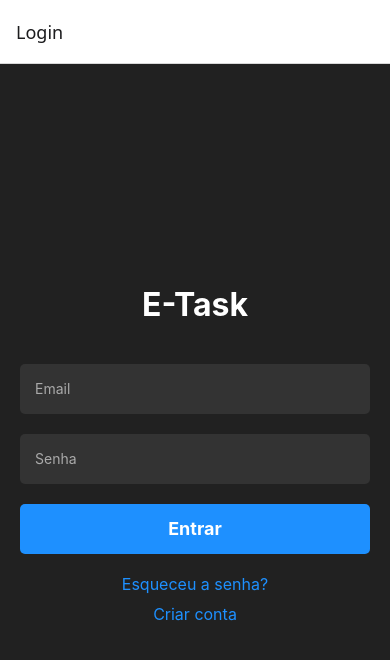
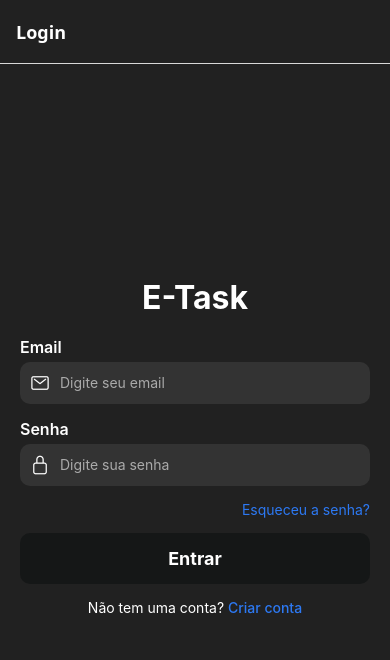
Before and after one commit to roypsetec/etask, a React Native app in the folder etask/: screen /Login in a window 390 px wide. Shown: the top 660 px of the page. Built offline with nearby package versions, Linux system fonts and the light colour scheme; no server answers.

Commit message:
atualização estilização app

```diff
--- a/etask/App.js
+++ b/etask/App.js
@@ -1,12 +1,15 @@
-import React, { useEffect, useState } from "react";
-import { NavigationContainer } from "@react-navigation/native";
-import { createStackNavigator } from "@react-navigation/stack";
-import SignupScreen from "./src/screens/SignupScreen";
-import LoginScreen from "./src/screens/LoginScreen";
-import TasksScreen from "./src/screens/TasksScreen";
-import ForgotPasswordScreen from "./src/screens/ForgotPasswordScreen";
+// C:\royps\etask\etask\App.js
+
+import React, { useEffect, useState } from 'react';
+import { NavigationContainer } from '@react-navigation/native';
+import { createStackNavigator } from '@react-navigation/stack';
+import SignupScreen from './src/screens/SignupScreen';
+import LoginScreen from './src/screens/LoginScreen';
+import TasksScreen from './src/screens/TasksScreen';
+import ForgotPasswordScreen from './src/screens/ForgotPasswordScreen';
 import { auth } from './src/firebase/firebaseConfig';
 import { onAuthStateChanged } from 'firebase/auth';
+import { StatusBar } from 'expo-status-bar'; // Importando o StatusBar
 
 const Stack = createStackNavigator();
 
@@ -21,18 +24,29 @@ export default function App() {
         setUser(null);
       }
     });
-
     return () => unsubscribe();
   }, []);
 
   return (
-    <NavigationContainer>
-      <Stack.Navigator initialRouteName={user ? "Tasks" : "Login"}>
-        <Stack.Screen name="Login" component={LoginScreen} />
-        <Stack.Screen name="Signup" component={SignupScreen} />
-        <Stack.Screen name="Tasks" component={TasksScreen} />
-        <Stack.Screen name="ForgotPassword" component={ForgotPasswordScreen} />
-      </Stack.Navigator>
-    </NavigationContainer>
+    <>
+      {/* Definindo a cor da StatusBar */}
+      <StatusBar style="light" backgroundColor="#212121" />
+
+      <NavigationContainer>
+        <Stack.Navigator
+          initialRouteName={user ? 'Tasks' : 'Login'}
+          screenOptions={{
+            headerStyle: { backgroundColor: '#212121', elevation: 0, shadowOpacity: 0 },
+            headerTintColor: '#fff',
+            headerTitleStyle: { fontWeight: 'bold' },
+          }}
+        >
+          <Stack.Screen name="Login" component={LoginScreen} options={{ title: 'Login' }} />
+          <Stack.Screen name="Signup" component={SignupScreen} options={{ title: 'Cadastro' }} />
+          <Stack.Screen name="Tasks" component={TasksScreen} options={{ title: 'Tarefas' }} />
+          <Stack.Screen name="ForgotPassword" component={ForgotPasswordScreen} options={{ title: 'Recuperar Senha' }} />
+        </Stack.Navigator>
+      </NavigationContainer>
+    </>
   );
 }
--- a/etask/package.json
+++ b/etask/package.json
@@ -12,6 +12,7 @@
     "@react-navigation/native": "^7.0.15",
     "@react-navigation/stack": "^7.1.2",
     "expo": "~52.0.38",
+    "expo-linear-gradient": "~14.0.2",
     "expo-status-bar": "~2.0.1",
     "firebase": "^11.4.0",
     "react": "18.3.1",
@@ -20,7 +21,7 @@
     "react-native-reanimated": "~3.16.1",
     "react-native-safe-area-context": "^4.12.0",
     "react-native-screens": "~4.4.0",
-    "expo-linear-gradient": "~14.0.2"
+    "styled-components": "^6.1.16"
   },
   "devDependencies": {
     "@babel/core": "^7.20.0"
--- a/etask/src/screens/ForgotPasswordScreen.js
+++ b/etask/src/screens/ForgotPasswordScreen.js
@@ -1,68 +1,123 @@
-import React, { useState } from "react";
-import { View, TextInput, Button, Alert, StyleSheet } from "react-native";
-import { sendPasswordResetEmail } from "firebase/auth"; // Importando a função do Firebase
-import { auth } from "../firebase/firebaseConfig"; // Certifique-se de que a configuração do Firebase está correta
-import { useNavigation } from "@react-navigation/native"; // Importando para navegação
+// C:\royps\etask\etask\src\screens\ForgotPasswordScreen.js
 
-export default function ForgotPasswordScreen() {
-  const [email, setEmail] = useState("");
+import React, { useState } from 'react';
+import { Alert } from 'react-native';
+import styled from 'styled-components/native';
+import { sendPasswordResetEmail } from 'firebase/auth';
+import { auth } from '../firebase/firebaseConfig';
+import { useNavigation } from '@react-navigation/native';
+import { Ionicons } from '@expo/vector-icons';
+
+const ForgotPasswordScreen = () => {
+  const [email, setEmail] = useState('');
   const navigation = useNavigation();
 
   const handlePasswordReset = () => {
-    if (email === "") {
-      Alert.alert("Erro", "Por favor, insira seu e-mail.");
+    if (!email) {
+      Alert.alert('Erro', 'Por favor, insira seu e-mail.');
       return;
     }
-
     sendPasswordResetEmail(auth, email)
       .then(() => {
-        // Exibindo o alerta para o usuário
         Alert.alert(
-          "E-mail enviado!",
-          "Verifique sua caixa de entrada para redefinir sua senha.",
-          [
-            {
-              text: "OK",
-              onPress: () => {
-                // Redirecionando o usuário para a tela de Login
-                navigation.navigate("Login");
-              },
-            },
-          ]
+          'E-mail enviado!',
+          'Verifique sua caixa de entrada para redefinir sua senha.',
+          [{ text: 'OK', onPress: () => navigation.navigate('Login') }]
         );
       })
       .catch((error) => {
-        const errorMessage = error.message;
-        Alert.alert("Erro", errorMessage);
+        Alert.alert('Erro', error.message);
       });
   };
 
   return (
-    <View style={styles.container}>
-      <TextInput
-        style={styles.input}
-        placeholder="Digite seu e-mail"
-        value={email}
-        onChangeText={(text) => setEmail(text)}
-      />
-      <Button title="Enviar e-mail de recuperação" onPress={handlePasswordReset} />
-    </View>
+    <Container>
+      <Title>Recuperar Senha</Title>
+      <ImpactPhrase>Não deixe nada te parar. Recupere seu acesso e siga em frente!</ImpactPhrase>
+      <InputWrapper>
+        <Label>Email</Label>
+        <InputRow>
+          <Ionicons name="mail-outline" size={20} color="#fff" />
+          <StyledTextInput
+            placeholder="Digite seu e-mail"
+            placeholderTextColor="#aaa"
+            value={email}
+            onChangeText={setEmail}
+            keyboardType="email-address"
+            autoCapitalize="none"
+          />
+        </InputRow>
+      </InputWrapper>
+      <Button onPress={handlePasswordReset}>
+        <ButtonText>Enviar E-mail de Recuperação</ButtonText>
+      </Button>
+    </Container>
   );
-}
+};
 
-const styles = StyleSheet.create({
-  container: {
-    flex: 1,
-    justifyContent: "center",
-    alignItems: "center",
-    padding: 20,
-  },
-  input: {
-    width: "100%",
-    padding: 10,
-    marginBottom: 20,
-    borderWidth: 1,
-    borderColor: "#ccc",
-    borderRadius: 5,
-  },
-});
+export default ForgotPasswordScreen;
+
+// Estilização com styled-components/native
+
+const Container = styled.View`
+  flex: 1;
+  background-color: #212121;
+  justify-content: center;
+  align-items: center;
+  padding: 20px;
+`;
+
+const Title = styled.Text`
+  font-size: 28px;
+  font-weight: bold;
+  color: #fff;
+  margin-bottom: 10px;
+`;
+
+const ImpactPhrase = styled.Text`
+  font-size: 16px;
+  color: #fff;
+  text-align: center;
+  margin-bottom: 20px;
+`;
+
+const InputWrapper = styled.View`
+  width: 100%;
+  margin-bottom: 15px;
+`;
+
+const Label = styled.Text`
+  color: #fff;
+  font-size: 16px;
+  font-weight: 600;
+  margin-bottom: 5px;
+`;
+
+const InputRow = styled.View`
+  flex-direction: row;
+  align-items: center;
+  background-color: #333;
+  border-radius: 10px;
+  padding: 10px;
+`;
+
+const StyledTextInput = styled.TextInput`
+  flex: 1;
+  color: #fff;
+  margin-left: 10px;
+`;
+
+const Button = styled.TouchableOpacity`
+  width: 100%;
+  background-color: #151717;
+  padding: 15px;
+  border-radius: 10px;
+  align-items: center;
+  margin-top: 10px;
+`;
+
+const ButtonText = styled.Text`
+  color: #fff;
+  font-size: 16px;
+  font-weight: bold;
+`;
--- a/etask/src/screens/LoginScreen.js
+++ b/etask/src/screens/LoginScreen.js
@@ -1,127 +1,164 @@
+// C:\royps\etask\etask\src\screens\LoginScreen.js
+
 import React, { useState } from 'react';
-import { View, Text, TextInput, TouchableOpacity, StyleSheet, Alert, ActivityIndicator } from 'react-native';
+import { Alert } from 'react-native';
+import styled from 'styled-components/native';
+import { Ionicons } from '@expo/vector-icons';
 import { useNavigation } from '@react-navigation/native';
-import { loginWithEmail } from '../firebase/auth'; // Corrigindo a importação
+import { loginWithEmail } from '../firebase/auth';
 
 const LoginScreen = () => {
   const [email, setEmail] = useState('');
   const [password, setPassword] = useState('');
-  const [loading, setLoading] = useState(false);
   const navigation = useNavigation();
 
-  const handleLogin = async () => {
+  const handleSignIn = async () => {
     if (!email || !password) {
-      Alert.alert('Erro', 'Por favor, preencha todos os campos');
+      Alert.alert('Erro', 'Preencha todos os campos');
       return;
     }
-
-    setLoading(true);
     try {
-      await loginWithEmail(email, password); // Usando a função de login correta
-      navigation.navigate('Tasks'); // Após login, redireciona para a página 'Tasks'
+      await loginWithEmail(email, password);
+      navigation.navigate('Tasks');
     } catch (error) {
       Alert.alert('Erro', error.message);
-    } finally {
-      setLoading(false);
     }
   };
 
-  const handleRegister = () => {
-    navigation.navigate('Signup'); // Corrigindo a navegação para a tela de cadastro
-  };
-
-  const handleForgotPassword = () => {
-    navigation.navigate('ForgotPassword');   // Navegação para a tela de recuperação de senha
-  };
+  const handleForgotPassword = () => navigation.navigate('ForgotPassword');
+  const handleSignUp = () => navigation.navigate('Signup');
 
   return (
-    <View style={styles.container}>
-      <Text style={styles.title}>E-Task</Text>
-      <TextInput
-        style={styles.input}
-        placeholder="Email"
+    <Container>
+      <Title>E-Task</Title>
+      <InputWrapper>
+        <Label>Email</Label>
+        <InputRow>
+          <Ionicons name="mail-outline" size={20} color="#fff" />
+          <StyledTextInput
+            placeholder="Digite seu email"
             placeholderTextColor="#aaa"
             value={email}
             onChangeText={setEmail}
+            keyboardType="email-address"
+            autoCapitalize="none"
           />
-      <TextInput
-        style={styles.input}
-        placeholder="Senha"
+        </InputRow>
+      </InputWrapper>
+      <InputWrapper>
+        <Label>Senha</Label>
+        <InputRow>
+          <Ionicons name="lock-closed-outline" size={20} color="#fff" />
+          <StyledTextInput
+            placeholder="Digite sua senha"
             placeholderTextColor="#aaa"
-        secureTextEntry
             value={password}
             onChangeText={setPassword}
+            secureTextEntry
           />
-      {loading ? (
-        <ActivityIndicator size="large" color="#1e90ff" />
-      ) : (
-        <>
-          <TouchableOpacity style={styles.button} onPress={handleLogin}>
-            <Text style={styles.buttonText}>Entrar</Text>
-          </TouchableOpacity>
-          <TouchableOpacity style={styles.forgotPasswordButton} onPress={handleForgotPassword}>
-            <Text style={styles.forgotPasswordText}>Esqueceu a senha?</Text>
-          </TouchableOpacity>
-        </>
-      )}
-      <TouchableOpacity style={styles.registerButton} onPress={handleRegister}>
-        <Text style={styles.registerText}>Criar conta</Text>
-      </TouchableOpacity>
-    </View>
+        </InputRow>
+      </InputWrapper>
+      <ForgotPassword onPress={handleForgotPassword}>
+        <ForgotPasswordText>Esqueceu a senha?</ForgotPasswordText>
+      </ForgotPassword>
+      <Button onPress={handleSignIn}>
+        <ButtonText>Entrar</ButtonText>
+      </Button>
+      <SignUpWrapper>
+        <SignUpText>Não tem uma conta? </SignUpText>
+        <SignUpTouchable onPress={handleSignUp}>
+          <SignUpLink>Criar conta</SignUpLink>
+        </SignUpTouchable>
+      </SignUpWrapper>
+    </Container>
   );
 };
 
-const styles = StyleSheet.create({
-  container: {
-    flex: 1,
-    justifyContent: 'center',
-    alignItems: 'center',
-    backgroundColor: '#212121', // Cor de fundo 212121
-    padding: 20,
-  },
-  title: {
-    fontSize: 32,
-    fontWeight: 'bold',
-    color: '#fff',
-    marginBottom: 40,
-  },
-  input: {
-    width: '100%',
-    height: 50,
-    backgroundColor: '#333',
-    color: '#fff',
-    borderRadius: 5,
-    paddingHorizontal: 15,
-    marginBottom: 20,
-  },
-  button: {
-    width: '100%',
-    height: 50,
-    backgroundColor: '#1e90ff',
-    justifyContent: 'center',
-    alignItems: 'center',
-    borderRadius: 5,
-    marginBottom: 10,
-  },
-  buttonText: {
-    color: '#fff',
-    fontSize: 18,
-    fontWeight: 'bold',
-  },
-  forgotPasswordButton: {
-    marginTop: 10,
-  },
-  forgotPasswordText: {
-    color: '#1e90ff',
-    fontSize: 16,
-  },
-  registerButton: {
-    marginTop: 10,
-  },
-  registerText: {
-    color: '#1e90ff',
-    fontSize: 16,
-  },
-});
+export default LoginScreen;
 
-export default LoginScreen;
+// Estilização com styled-components/native
+
+const Container = styled.View`
+  flex: 1;
+  background-color: #212121;
+  justify-content: center;
+  align-items: center;
+  padding: 20px;
+`;
+
+const Title = styled.Text`
+  font-size: 32px;
+  font-weight: bold;
+  color: #fff;
+  margin-bottom: 20px;
+`;
+
+const InputWrapper = styled.View`
+  width: 100%;
+  margin-bottom: 15px;
+`;
+
+const Label = styled.Text`
+  color: #fff;
+  font-size: 16px;
+  font-weight: 600;
+  margin-bottom: 5px;
+`;
+
+const InputRow = styled.View`
+  flex-direction: row;
+  align-items: center;
+  background-color: #333;
+  border-radius: 10px;
+  padding: 10px;
+`;
+
+const StyledTextInput = styled.TextInput`
+  flex: 1;
+  color: #fff;
+  margin-left: 10px;
+`;
+
+const ForgotPassword = styled.TouchableOpacity`
+  align-self: flex-end;
+  margin-bottom: 15px;
+`;
+
+const ForgotPasswordText = styled.Text`
+  color: #2d79f3;
+  font-size: 14px;
+`;
+
+const Button = styled.TouchableOpacity`
+  width: 100%;
+  background-color: #151717;
+  padding: 15px;
+  border-radius: 10px;
+  align-items: center;
+  margin-bottom: 15px;
+`;
+
+const ButtonText = styled.Text`
+  color: #fff;
+  font-size: 18px;
+  font-weight: bold;
+`;
+
+const SignUpWrapper = styled.View`
+  flex-direction: row;
+  justify-content: center;
+  margin-bottom: 15px;
+`;
+
+const SignUpText = styled.Text`
+  color: #fff;
+  font-size: 14px;
+`;
+
+const SignUpTouchable = styled.TouchableOpacity``;
+
+const SignUpLink = styled.Text`
+  color: #2d79f3;
+  font-size: 14px;
+  font-weight: 500;
+`;
--- a/etask/src/screens/SignupScreen.js
+++ b/etask/src/screens/SignupScreen.js
@@ -1,71 +1,132 @@
-import React, { useState } from "react";
-import { View, Text, TextInput, Button, StyleSheet, Alert } from "react-native";
-import { useNavigation } from "@react-navigation/native";
-import { signUpWithEmail } from "../firebase/auth"; // Função corrigida de cadastro com Firebase
+// C:\royps\etask\etask\src\screens\SignupScreen.js
+
+import React, { useState } from 'react';
+import { Alert } from 'react-native';
+import styled from 'styled-components/native';
+import { useNavigation } from '@react-navigation/native';
+import { signUpWithEmail } from '../firebase/auth';
 
 const SignupScreen = () => {
-  const [email, setEmail] = useState("");
-  const [password, setPassword] = useState("");
+  const [email, setEmail] = useState('');
+  const [password, setPassword] = useState('');
   const navigation = useNavigation();
 
   const handleSignup = async () => {
+    if (!email || !password) {
+      Alert.alert('Erro', 'Preencha todos os campos');
+      return;
+    }
     try {
-      const user = await signUpWithEmail(email, password); // Usando a função correta
-      Alert.alert("Sucesso", "Cadastro realizado com sucesso! Agora, faça login.");
-      console.log("Cadastro bem-sucedido", user);
+      const user = await signUpWithEmail(email, password);
+      Alert.alert('Sucesso', 'Cadastro realizado com sucesso! Agora, faça login.');
       navigation.reset({
         index: 0,
-        routes: [{ name: "Login" }], // Redireciona para a tela de Login
+        routes: [{ name: 'Login' }],
       });
     } catch (error) {
-      Alert.alert("Erro", error.message);
-      console.error("Erro no cadastro:", error); // Log do erro
+      Alert.alert('Erro', error.message);
     }
   };
 
   return (
-    <View style={styles.container}>
-      <Text style={styles.title}>Cadastro</Text>
-      <TextInput
-        style={styles.input}
-        placeholder="Email"
+    <Container>
+      <Title>Cadastro</Title>
+      <ImpactPhrase>Bem-vindo ao E-Task! Vamos juntos conquistar seus objetivos!</ImpactPhrase>
+      <InputWrapper>
+        <Label>Email</Label>
+        <InputRow>
+          <StyledTextInput
+            placeholder="Digite seu e-mail"
+            placeholderTextColor="#aaa"
             value={email}
             onChangeText={setEmail}
             keyboardType="email-address"
+            autoCapitalize="none"
           />
-      <TextInput
-        style={styles.input}
-        placeholder="Senha"
+        </InputRow>
+      </InputWrapper>
+      <InputWrapper>
+        <Label>Senha</Label>
+        <InputRow>
+          <StyledTextInput
+            placeholder="Digite sua senha"
+            placeholderTextColor="#aaa"
             value={password}
             onChangeText={setPassword}
             secureTextEntry
           />
-      <Button title="Cadastrar" onPress={handleSignup} />
-    </View>
+        </InputRow>
+      </InputWrapper>
+      <Button onPress={handleSignup}>
+        <ButtonText>Cadastrar</ButtonText>
+      </Button>
+    </Container>
   );
 };
 
-const styles = StyleSheet.create({
-  container: {
-    flex: 1,
-    justifyContent: "center",
-    alignItems: "center",
-    padding: 20,
-  },
-  title: {
-    fontSize: 24,
-    fontWeight: "bold",
-    marginBottom: 20,
-  },
-  input: {
-    width: "100%",
-    height: 40,
-    borderWidth: 1,
-    borderColor: "#ccc",
-    borderRadius: 5,
-    marginBottom: 10,
-    paddingHorizontal: 10,
-  },
-});
+export default SignupScreen;
 
-export default SignupScreen;
+// Estilização com styled-components/native
+
+const Container = styled.View`
+  flex: 1;
+  background-color: #212121;
+  justify-content: center;
+  align-items: center;
+  padding: 20px;
+`;
+
+const Title = styled.Text`
+  font-size: 28px;
+  font-weight: bold;
+  color: #fff;
+  margin-bottom: 10px;
+`;
+
+const ImpactPhrase = styled.Text`
+  font-size: 16px;
+  color: #fff;
+  text-align: center;
+  margin-bottom: 20px;
+`;
+
+const InputWrapper = styled.View`
+  width: 100%;
+  margin-bottom: 15px;
+`;
+
+const Label = styled.Text`
+  color: #fff;
+  font-size: 16px;
+  font-weight: 600;
+  margin-bottom: 5px;
+`;
+
+const InputRow = styled.View`
+  flex-direction: row;
+  align-items: center;
+  background-color: #333;
+  border-radius: 10px;
+  padding: 10px;
+`;
+
+const StyledTextInput = styled.TextInput`
+  flex: 1;
+  color: #fff;
+  margin-left: 10px;
+`;
+
+const Button = styled.TouchableOpacity`
+  width: 100%;
+  background-color: #151717;
+  padding: 15px;
+  border-radius: 10px;
+  align-items: center;
+  margin-top: 10px;
+`;
+
+const ButtonText = styled.Text`
+  color: #fff;
+  font-size: 16px;
+  font-weight: bold;
+`;
```
Also changed, not shown: 1 other file (tests, documents, lock files or other folders). Lines whose indentation alone changed are shown as unchanged.
